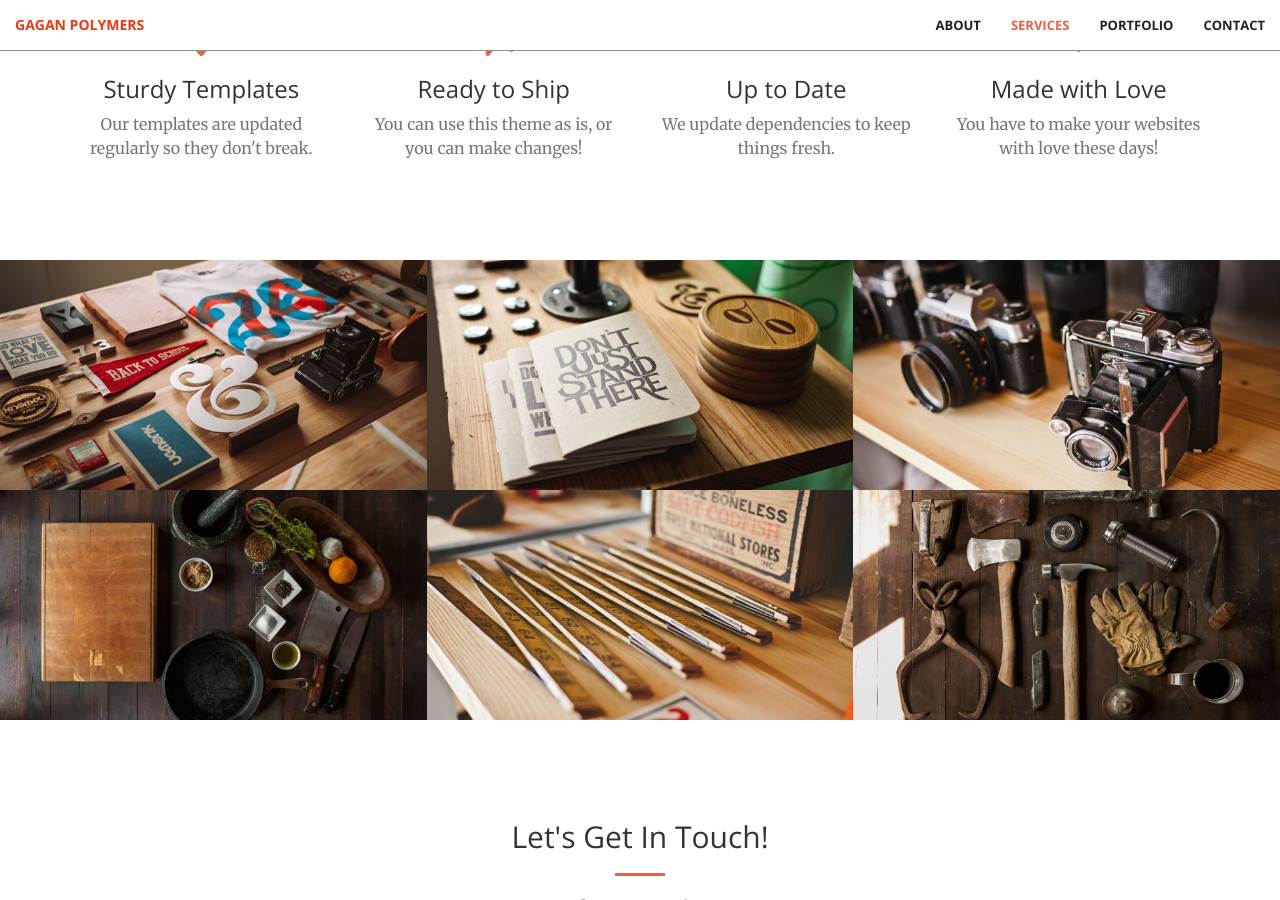
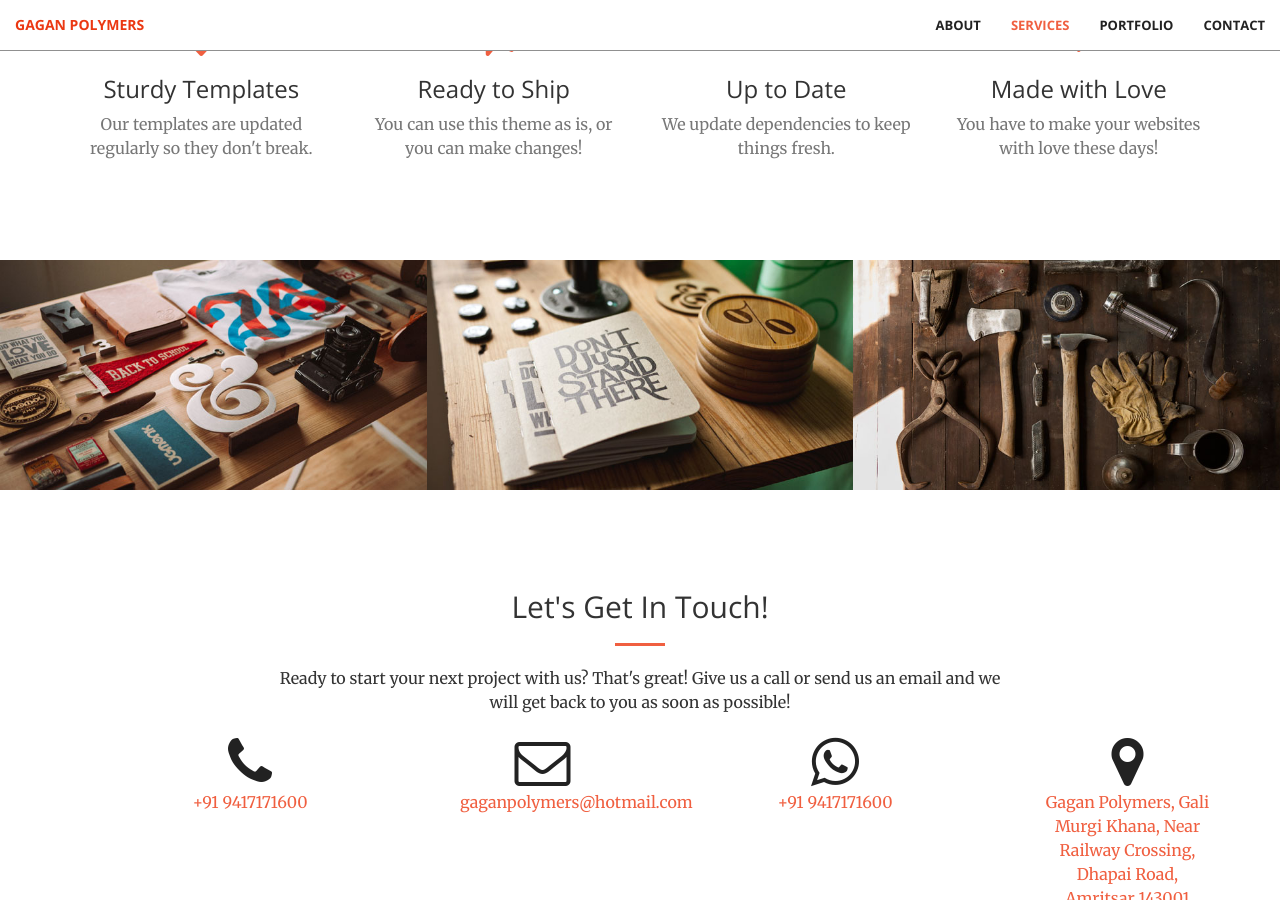
Before and after one commit to gagandeepsingh485/gagan-polymers, a Jekyll site: the page built from index.html, in a window 1280 px wide and 900 px high, scrolled down 1538 px. Built offline with Jekyll 4.4.1, drawn with Linux system fonts in a browser that asks for light colours.

Commit message:
Update portfolio.html

```diff
--- a/_includes/portfolio.html
+++ b/_includes/portfolio.html
@@ -31,51 +31,8 @@
                     </div>
                 </a>
             </div>
-            <div class="col-lg-4 col-sm-6">
-                <a href="#" class="portfolio-box">
-                    <img src="img/portfolio/3.jpg" class="img-responsive" alt="">
-                    <div class="portfolio-box-caption">
-                        <div class="portfolio-box-caption-content">
-                            <div class="project-category text-faded">
-                                Category
-                            </div>
-                            <div class="project-name">
-                                Project Name
-                            </div>
-                        </div>
-                    </div>
-                </a>
-            </div>
-            <div class="col-lg-4 col-sm-6">
-                <a href="#" class="portfolio-box">
-                    <img src="img/portfolio/4.jpg" class="img-responsive" alt="">
-                    <div class="portfolio-box-caption">
-                        <div class="portfolio-box-caption-content">
-                            <div class="project-category text-faded">
-                                Category
-                            </div>
-                            <div class="project-name">
-                                Project Name
-                            </div>
-                        </div>
-                    </div>
-                </a>
-            </div>
-            <div class="col-lg-4 col-sm-6">
-                <a href="#" class="portfolio-box">
-                    <img src="img/portfolio/5.jpg" class="img-responsive" alt="">
-                    <div class="portfolio-box-caption">
-                        <div class="portfolio-box-caption-content">
-                            <div class="project-category text-faded">
-                                Category
-                            </div>
-                            <div class="project-name">
-                                Project Name
-                            </div>
-                        </div>
-                    </div>
-                </a>
-            </div>
+
+
             <div class="col-lg-4 col-sm-6">
                 <a href="#" class="portfolio-box">
                     <img src="img/portfolio/6.jpg" class="img-responsive" alt="">
```
